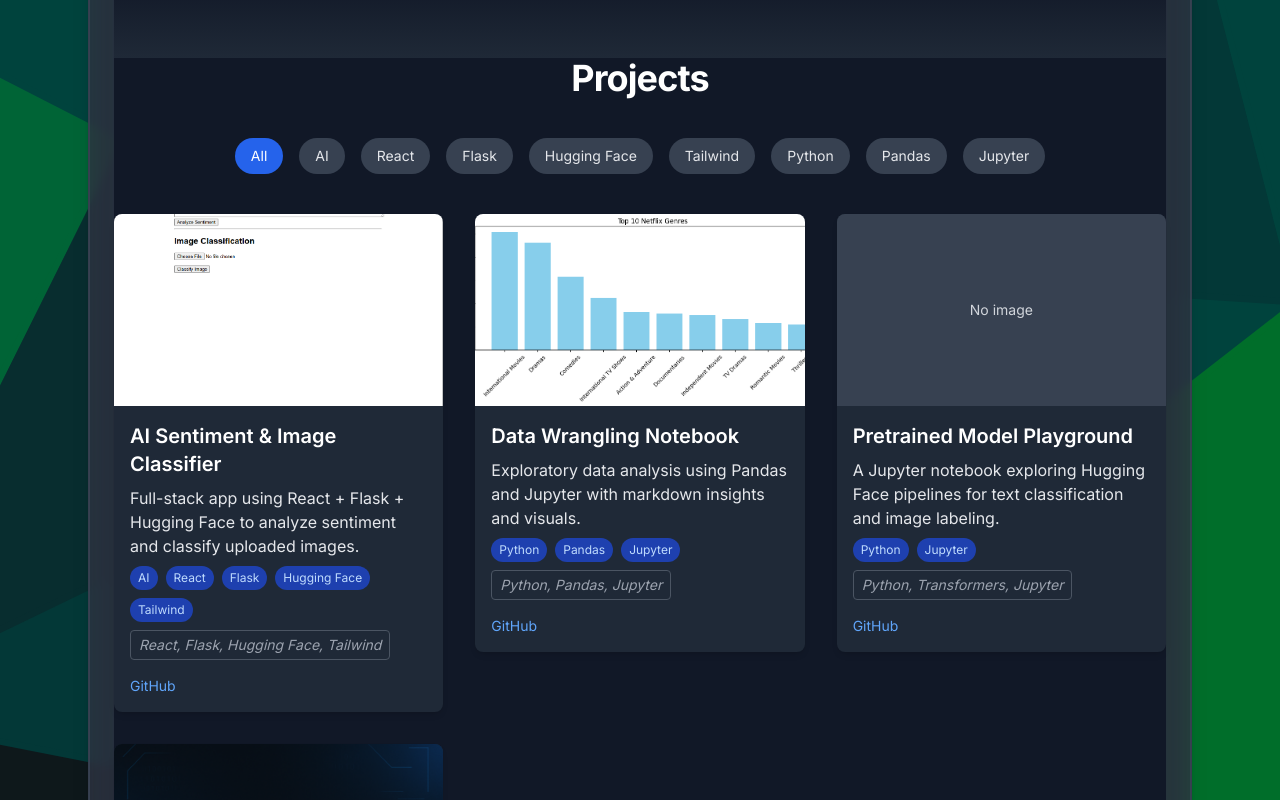
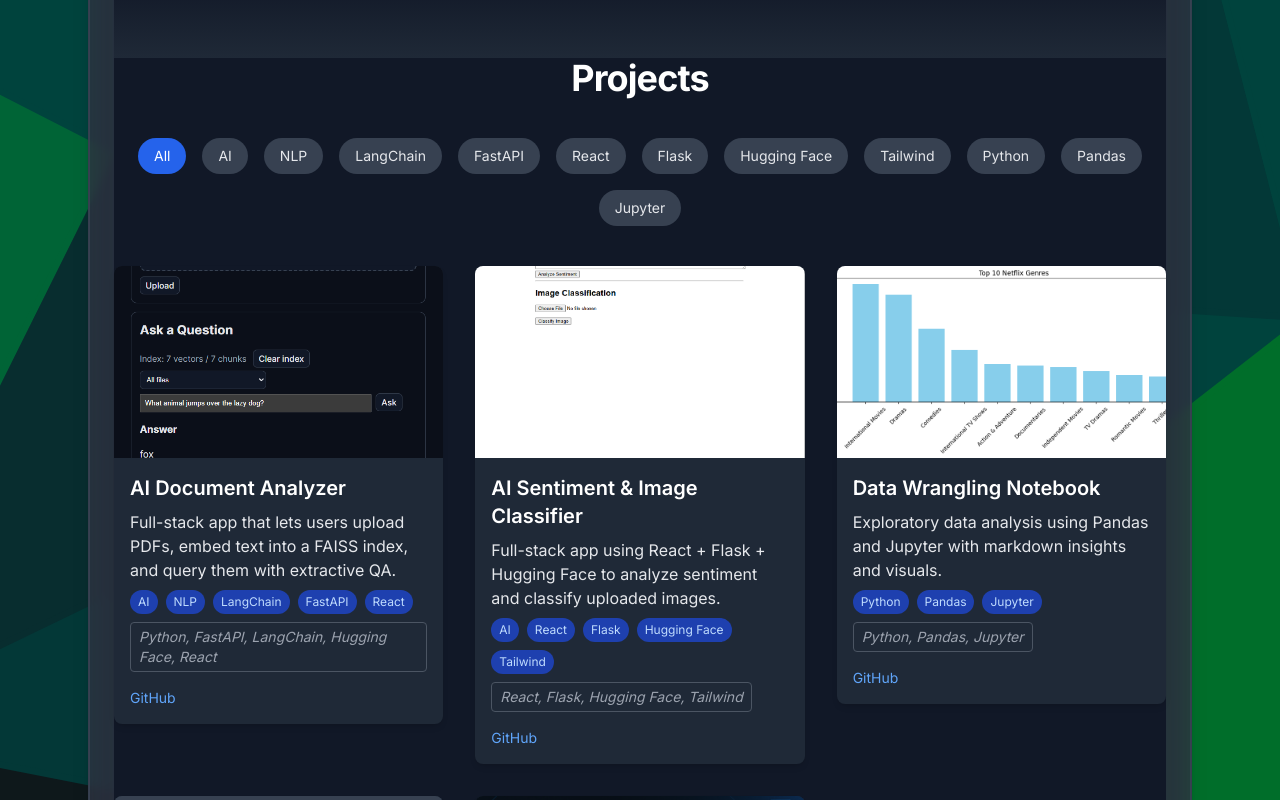
Before and after one commit to mark-fox/portfolio-site, a React (Vite) app: page / in a window 1280 px wide. Shown: the part 980-1780 px from the top of the page. Built offline with nearby package versions, Linux system fonts and the light colour scheme.

Commit message:
Added AI Document Analyzer project

```diff
--- a/src/App.jsx
+++ b/src/App.jsx
@@ -404,6 +404,16 @@ function App() {
 // Static list of projects
 const projects = [
   {
+  title: "AI Document Analyzer",
+  tags: ["AI", "NLP", "LangChain", "FastAPI", "React"],
+  description:
+    "Full-stack app that lets users upload PDFs, embed text into a FAISS index, and query them with extractive QA.",
+  tech: "Python, FastAPI, LangChain, Hugging Face, React",
+  image: "/doc_analyzer.PNG",
+  repo: "https://github.com/mark-fox/ai-doc-analyzer",
+  demo: "",
+},
+{
     title: "AI Sentiment & Image Classifier",
     tags: ["AI", "React", "Flask", "Hugging Face", "Tailwind"],
     description:
```
Also changed, not shown: public/doc_analyzer.PNG (added).
